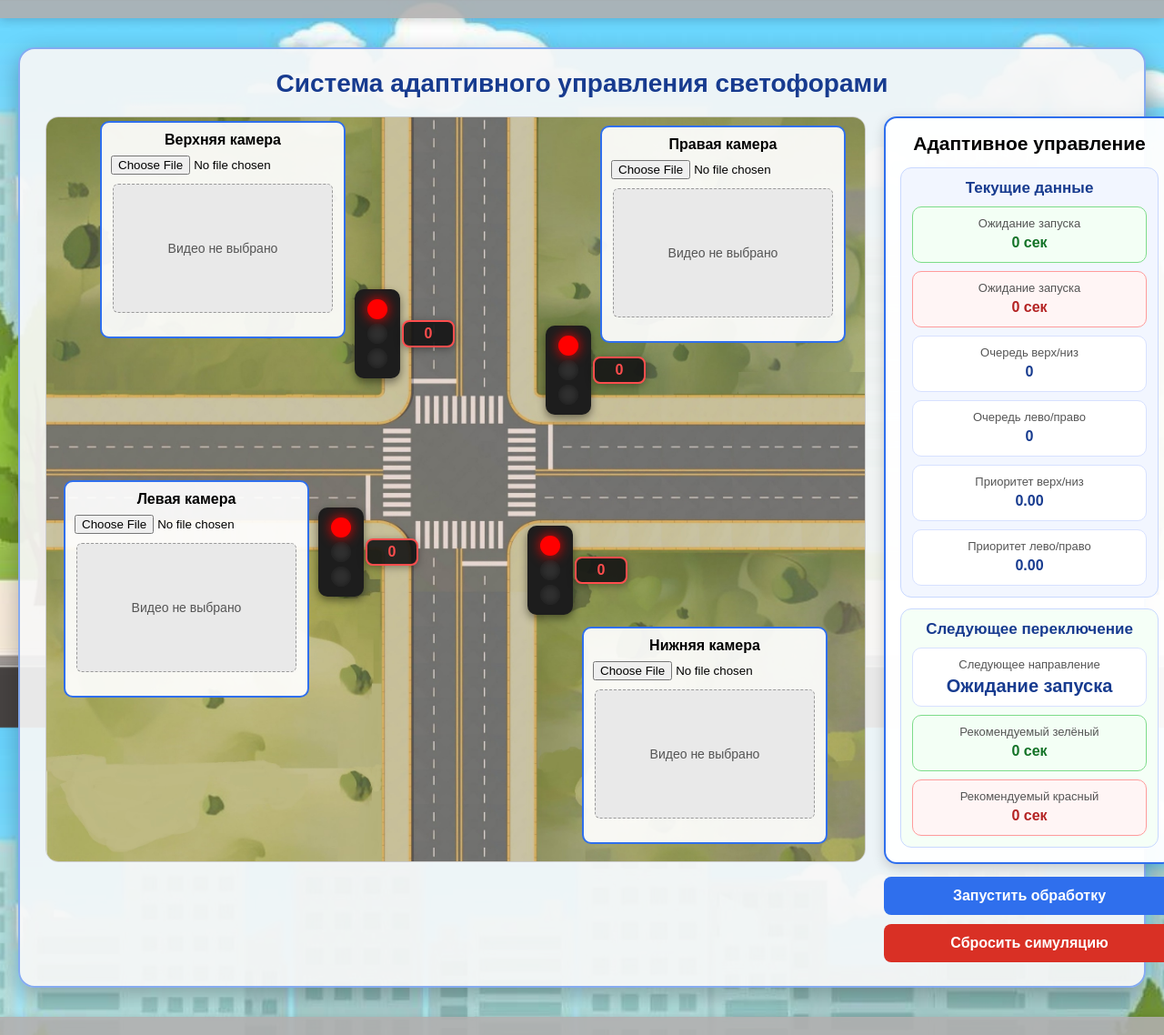
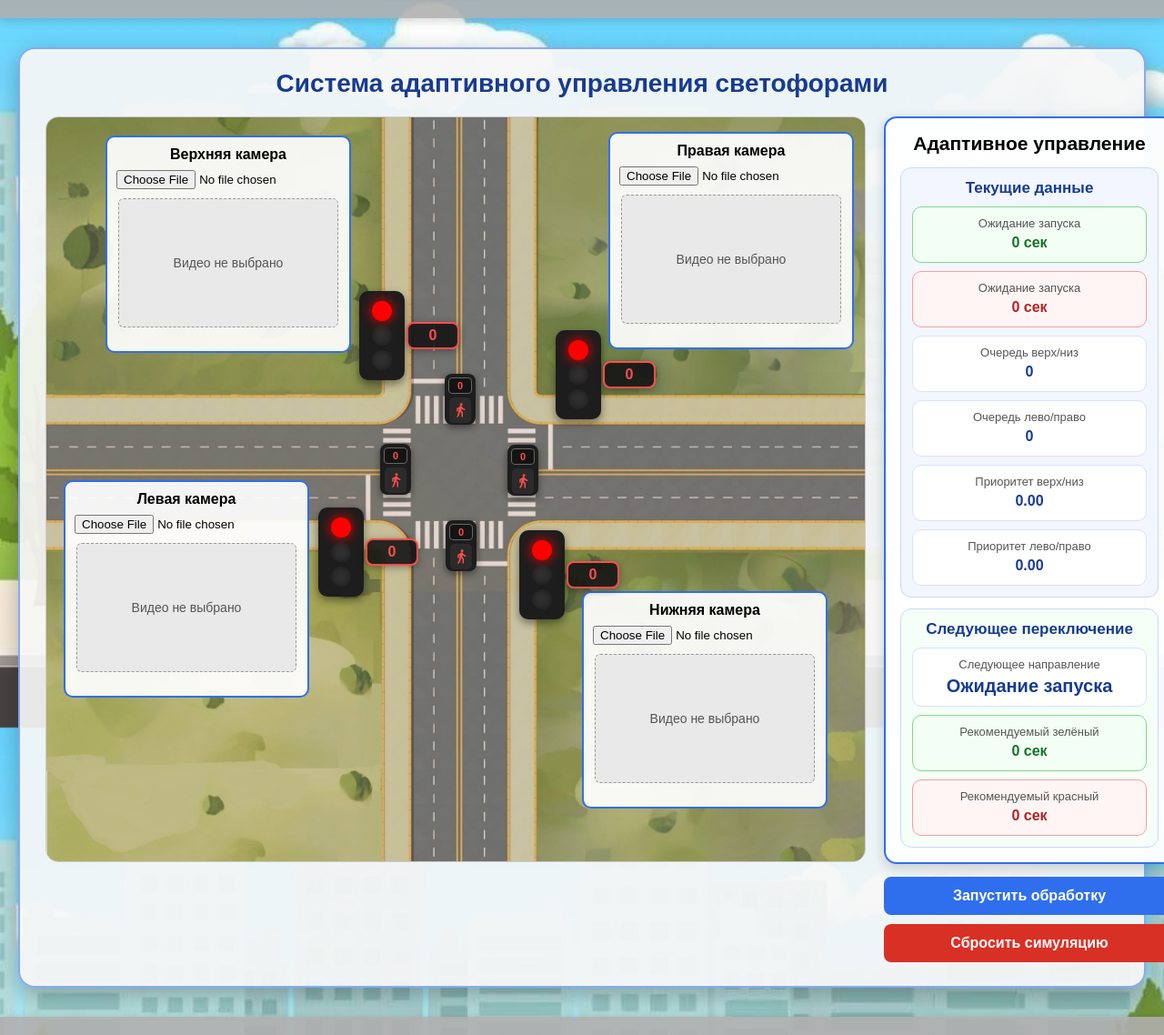
Before and after one commit to Alexey-Chex/Diplom, a Flask app: page / in a window 1280 px wide. Shown: the whole page at 91% size. Run offline with Flask 3, Linux system fonts and the light colour scheme.

Commit message:
Add pedestrian light

```diff
--- a/static/css/style.css
+++ b/static/css/style.css
@@ -121,12 +121,12 @@ h1 {
 }
 
 .top {
-    top: 5px;
-    left: 60px;
+    top: 21px;
+    left: 66px;
 }
 
 .bottom {
-    bottom: 20px;
+    bottom: 59px;
     right: 40px;
 }
 
@@ -136,8 +136,8 @@ h1 {
 }
 
 .right {
-    top: 10px;
-    right: 20px;
+    top: 17px;
+    right: 11px;
 }
 
 .right-control-panel {
@@ -221,13 +221,13 @@ button:hover {
 }
 
 .tl-top {
-    top: 190px;
-    left: 340px;
+    top: 192px;
+    left: 345px;
 }
 
 .tl-bottom {
-    top: 450px;
-    right: 320px;
+    top: 455px;
+    right: 329px;
 }
 
 .tl-left {
@@ -236,8 +236,8 @@ button:hover {
 }
 
 .tl-right {
-    top: 230px;
-    right: 300px;
+    top: 235px;
+    right: 289px;
 }
 
 .light-timer {
@@ -377,3 +377,95 @@ button:hover {
 .adaptive-card-red strong {
     color: #b42323;
 }
+
+/* Пешеходные светофоры */
+
+.pedestrian-signal {
+    position: absolute;
+    width: 34px;
+    height: 56px;
+    padding: 4px;
+    box-sizing: border-box;
+    background: #1d1d1d;
+    border-radius: 8px;
+    box-shadow: 0 3px 8px rgba(0, 0, 0, 0.45);
+    z-index: 27;
+}
+
+.ped-timer {
+    width: 24px;
+    height: 16px;
+    margin: 0 auto 4px;
+    border-radius: 4px;
+    background: rgba(20, 20, 20, 0.95);
+    border: 1px solid #666;
+    color: #ff4d4d;
+    font-size: 11px;
+    font-weight: bold;
+    line-height: 16px;
+    text-align: center;
+}
+
+.ped-icon-box {
+    width: 24px;
+    height: 28px;
+    margin: 0 auto;
+    border-radius: 5px;
+    background: #2b2b2b;
+    display: flex;
+    align-items: center;
+    justify-content: center;
+}
+
+.ped-icon {
+    width: 18px;
+    height: 20px;
+    display: block;
+    color: #ff4d4d;
+}
+
+.ped-icon path {
+    fill: currentColor;
+}
+
+.pedestrian-signal.ped-green .ped-icon {
+    color: limegreen;
+    filter: drop-shadow(0 0 4px limegreen);
+}
+
+.pedestrian-signal.ped-green .ped-timer {
+    color: limegreen;
+    border-color: limegreen;
+}
+
+.pedestrian-signal.ped-red .ped-icon {
+    color: #ff4d4d;
+    filter: drop-shadow(0 0 4px #ff4d4d);
+}
+
+.pedestrian-signal.ped-red .ped-timer {
+    color: #ff4d4d;
+    border-color: #ff4d4d;
+}
+
+/* Примерные позиции на перекрёстке */
+
+.ped-top {
+    top: 283px;
+    left: 439px;
+}
+
+.ped-bottom {
+    top: 444px;
+    left: 440px;
+}
+
+.ped-left {
+    top: 360px;
+    left: 368px;
+}
+
+.ped-right {
+    top: 361px;
+    right: 358px;
+}
--- a/templates/index.html
+++ b/templates/index.html
@@ -46,6 +46,47 @@
                         <div class="light yellow"></div>
                         <div class="light green"></div>
                         <div class="light-timer timer-red">0</div>
+                    </div>
+
+                    <!-- Пешеходные светофоры -->
+                    <div class="pedestrian-signal ped-top" data-ped="top">
+                        <div class="ped-timer">0</div>
+                        <div class="ped-icon-box">
+                            <svg class="ped-icon" viewBox="0 0 24 24" aria-hidden="true">
+                                <path d="M13.5 5.5C14.6 5.5 15.5 4.6 15.5 3.5C15.5 2.4 14.6 1.5 13.5 1.5C12.4 1.5 11.5 2.4 11.5 3.5C11.5 4.6 12.4 5.5 13.5 5.5Z"></path>
+                                <path d="M10.8 7.2L7.8 8.5C7.3 8.7 7 9.2 7 9.8V14H9V10.6L10.3 10.1L8.8 17.8L6.8 22H9L11.1 18L12 14L14 16V22H16V14.8L13.7 12.5L14.3 9.6C15.4 10.9 17 12 19 12V10C17.4 10 16.3 9.2 15.5 8.1L14.4 6.6C14 6.1 13.4 5.8 12.8 5.8C12.1 5.8 11.4 6.3 10.8 7.2Z"></path>
+                            </svg>
+                        </div>
+                    </div>
+
+                    <div class="pedestrian-signal ped-bottom" data-ped="bottom">
+                        <div class="ped-timer">0</div>
+                        <div class="ped-icon-box">
+                            <svg class="ped-icon" viewBox="0 0 24 24" aria-hidden="true">
+                                <path d="M13.5 5.5C14.6 5.5 15.5 4.6 15.5 3.5C15.5 2.4 14.6 1.5 13.5 1.5C12.4 1.5 11.5 2.4 11.5 3.5C11.5 4.6 12.4 5.5 13.5 5.5Z"></path>
+                                <path d="M10.8 7.2L7.8 8.5C7.3 8.7 7 9.2 7 9.8V14H9V10.6L10.3 10.1L8.8 17.8L6.8 22H9L11.1 18L12 14L14 16V22H16V14.8L13.7 12.5L14.3 9.6C15.4 10.9 17 12 19 12V10C17.4 10 16.3 9.2 15.5 8.1L14.4 6.6C14 6.1 13.4 5.8 12.8 5.8C12.1 5.8 11.4 6.3 10.8 7.2Z"></path>
+                            </svg>
+                        </div>
+                    </div>
+
+                    <div class="pedestrian-signal ped-left" data-ped="left">
+                        <div class="ped-timer">0</div>
+                        <div class="ped-icon-box">
+                            <svg class="ped-icon" viewBox="0 0 24 24" aria-hidden="true">
+                                <path d="M13.5 5.5C14.6 5.5 15.5 4.6 15.5 3.5C15.5 2.4 14.6 1.5 13.5 1.5C12.4 1.5 11.5 2.4 11.5 3.5C11.5 4.6 12.4 5.5 13.5 5.5Z"></path>
+                                <path d="M10.8 7.2L7.8 8.5C7.3 8.7 7 9.2 7 9.8V14H9V10.6L10.3 10.1L8.8 17.8L6.8 22H9L11.1 18L12 14L14 16V22H16V14.8L13.7 12.5L14.3 9.6C15.4 10.9 17 12 19 12V10C17.4 10 16.3 9.2 15.5 8.1L14.4 6.6C14 6.1 13.4 5.8 12.8 5.8C12.1 5.8 11.4 6.3 10.8 7.2Z"></path>
+                            </svg>
+                        </div>
+                    </div>
+
+                    <div class="pedestrian-signal ped-right" data-ped="right">
+                        <div class="ped-timer">0</div>
+                        <div class="ped-icon-box">
+                            <svg class="ped-icon" viewBox="0 0 24 24" aria-hidden="true">
+                                <path d="M13.5 5.5C14.6 5.5 15.5 4.6 15.5 3.5C15.5 2.4 14.6 1.5 13.5 1.5C12.4 1.5 11.5 2.4 11.5 3.5C11.5 4.6 12.4 5.5 13.5 5.5Z"></path>
+                                <path d="M10.8 7.2L7.8 8.5C7.3 8.7 7 9.2 7 9.8V14H9V10.6L10.3 10.1L8.8 17.8L6.8 22H9L11.1 18L12 14L14 16V22H16V14.8L13.7 12.5L14.3 9.6C15.4 10.9 17 12 19 12V10C17.4 10 16.3 9.2 15.5 8.1L14.4 6.6C14 6.1 13.4 5.8 12.8 5.8C12.1 5.8 11.4 6.3 10.8 7.2Z"></path>
+                            </svg>
+                        </div>
                     </div>
 
                     <div class="video-slot top">
```
